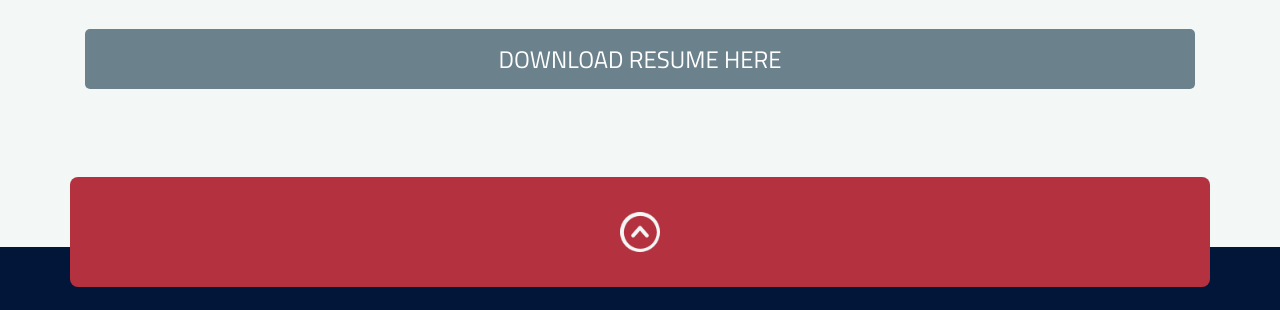
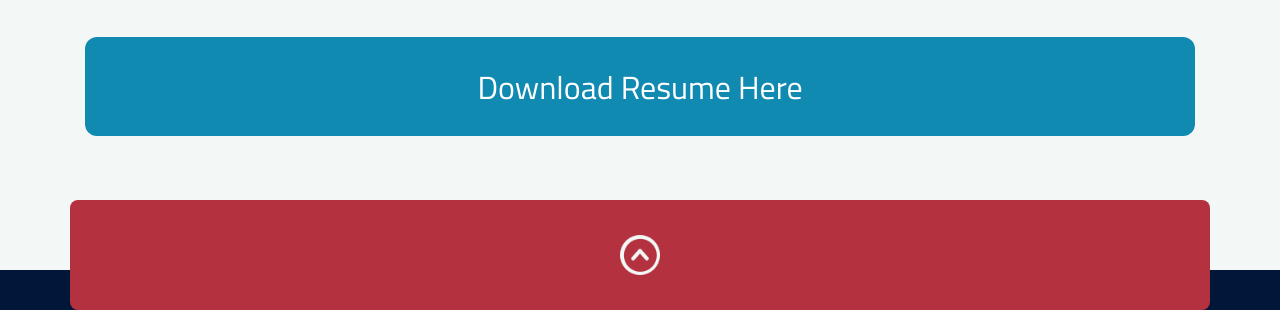
Before and after one commit to rreed28/Portfolio-Site, a website: page resume.html in a window 1280 px wide. Shown: the part 1792-2102 px from the top of the page. Drawn offline with Linux system fonts and the light colour scheme.

Commit message:
Resume DSownload

```diff
--- a/resume.html
+++ b/resume.html
@@ -92,9 +92,9 @@
                     </p>
                 </div>
             </div>
-            <button class="btn-download" href="https://raw.githubusercontent.com/rreed28/images/Resume/R-Reed_Resume_2019.pdf">
+            <a href="images/Resume/Reed_Rachel_Resume.pdf" target="_blank" class="btn-rec">
                 Download Resume Here
-            </button>
+            </a>
         </div>
     </section>
     <footer>
```
